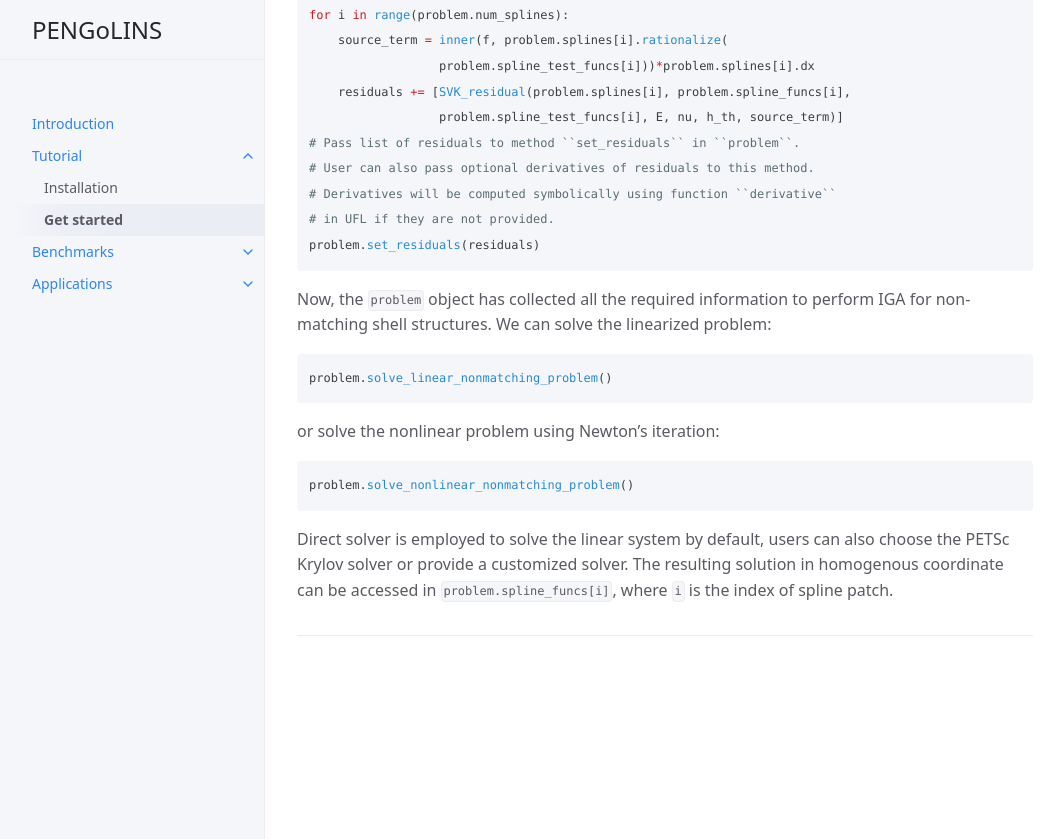
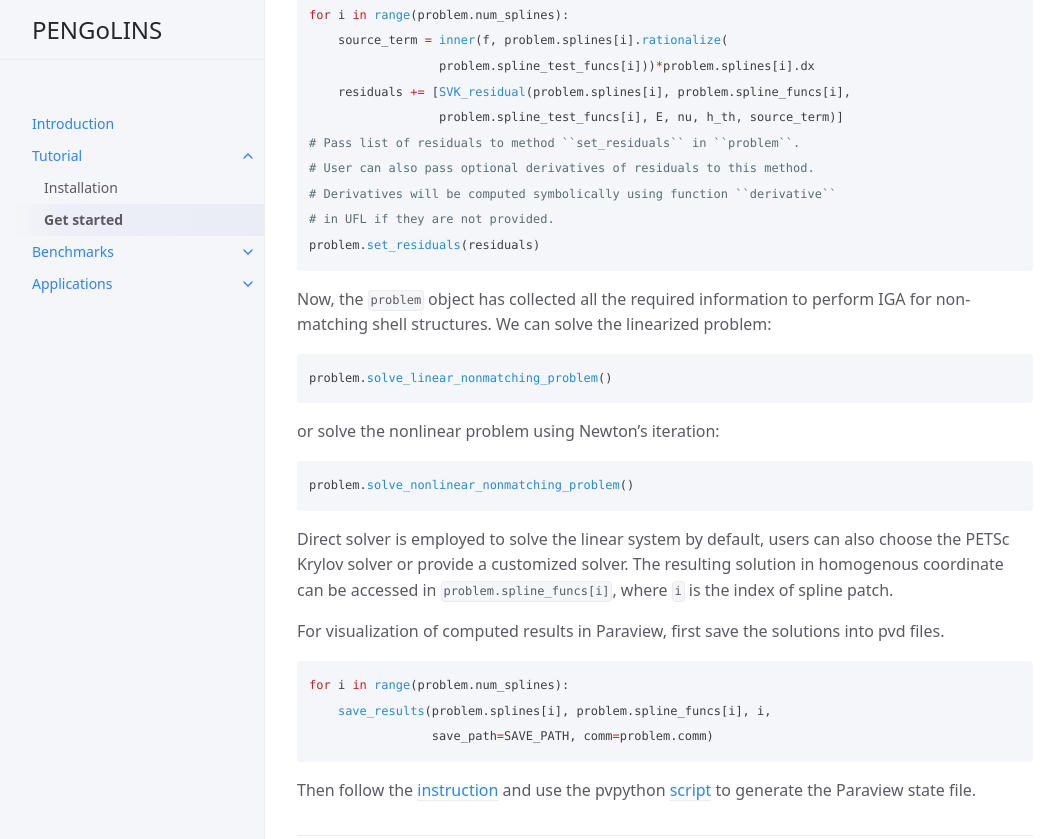
Before and after one commit to hanzhao2020/PENGoLINS, a Jekyll site: the page built from docs/docs/tutorial/get_started.md, in a window 1280 px wide and 900 px high, scrolled down 2518 px. Shown: the top 839 px of the window, without its empty margins (107-1147 px from the left). Built offline with Jekyll 4.4.1, drawn with Linux system fonts in a browser that asks for light colours; before the commit the page ends 3218 px from its top, so only the background shows below that.

Commit message:
Updating documentation for results visualization.

````diff
--- a/docs/docs/tutorial/get_started.md
+++ b/docs/docs/tutorial/get_started.md
@@ -101,3 +101,11 @@ or solve the nonlinear problem using Newton's iteration:
 problem.solve_nonlinear_nonmatching_problem()
 ```
 Direct solver is employed to solve the linear system by default, users can also choose the PETSc Krylov solver or provide a customized solver. The resulting solution in homogenous coordinate can be accessed in ``problem.spline_funcs[i]``, where ``i`` is the index of spline patch.
+
+For visualization of computed results in Paraview, first save the solutions into pvd files.
+```python
+for i in range(problem.num_splines):
+    save_results(problem.splines[i], problem.spline_funcs[i], i,
+                 save_path=SAVE_PATH, comm=problem.comm)
+```
+Then follow the [instruction](https://github.com/hanzhao2020/PENGoLINS/tree/main/visualization) and use the pvpython [script](https://github.com/hanzhao2020/PENGoLINS/blob/main/visualization/view_results.py) to generate the Paraview state file.
````
